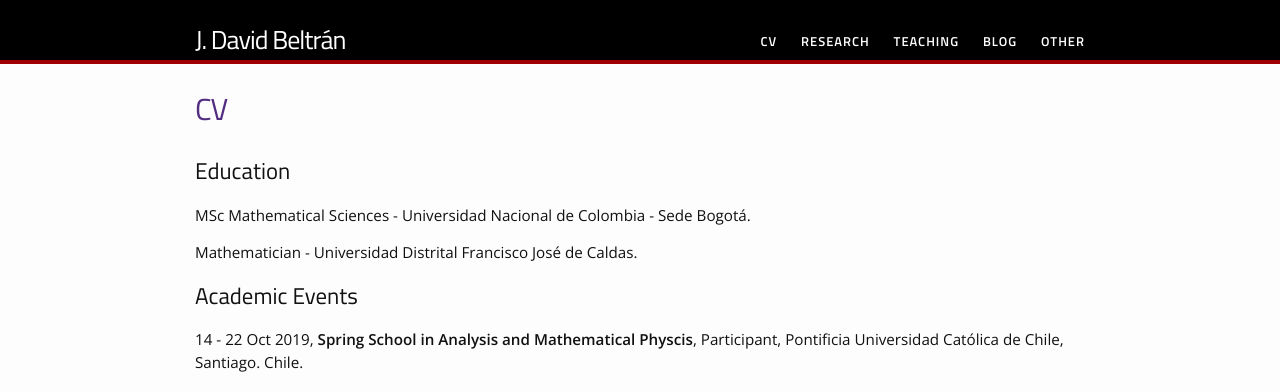
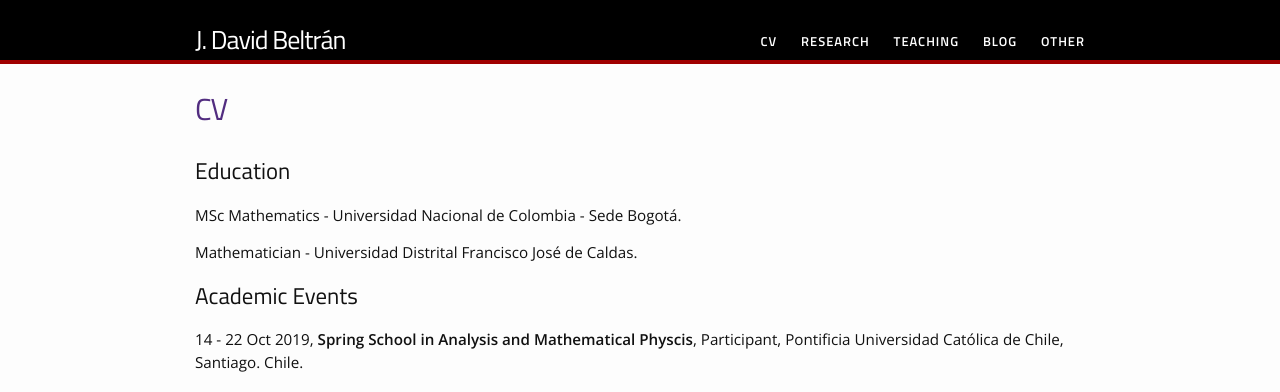
Before and after one commit to jdavidbel/jdavidbel.github.io, a Jekyll site: the page built from cv.md, in a window 1280 px wide. Shown: the top 392 px of the page. Built offline with Jekyll 4.4.1, drawn with Linux system fonts in a browser that asks for light colours.

Commit message:
correction

```diff
--- a/cv.md
+++ b/cv.md
@@ -7,7 +7,7 @@ permalink: /cv/
 
 <!-- PDF in [English](https://drive.google.com/file/d/11tmCgI7HBp8ZZxy3zHvLBFeCtniIOC3u/view?usp=sharing). -->
 ## Education
-MSc Mathematical Sciences - Universidad Nacional de Colombia - Sede Bogotá.
+MSc Mathematics - Universidad Nacional de Colombia - Sede Bogotá.
 
 Mathematician - Universidad Distrital Francisco José de Caldas.
 
```
